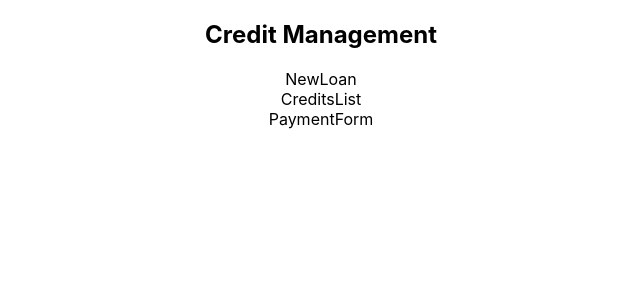
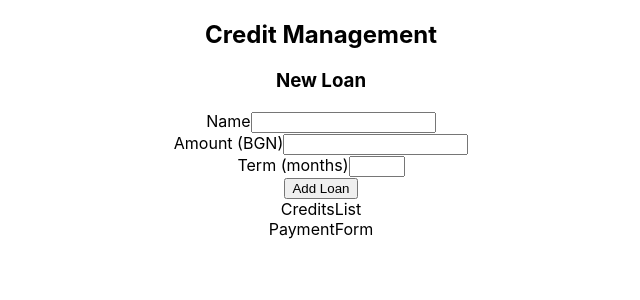
Before and after one commit to MitkoG/credit-managment, a React (Create React App) app: page / in a window 1280 px wide. Shown: the top 300 px of the page, without its empty margins (319-959 px from the left). Built offline with nearby package versions, Linux system fonts and the light colour scheme.

Commit message:
add new initial loan form structure

```diff
--- a/src/App.js
+++ b/src/App.js
@@ -1,4 +1,4 @@
-import React from 'react';
+import React, { useState } from 'react';
 import './App.css';
 import CreditsList from './components/CreditsList';
 import NewLoan from './components/NewLoan';
@@ -6,14 +6,20 @@ import PaymentForm from './components/PaymentForm';
 
 
 function App() {
+  const [credits, setCredits] = useState([]);
+  const addNewLoan = (newLoan) => {
+    const newCredit = {...newLoan, id: Date.now()}
+    setCredits([...credits, newCredit]);
+  }
+
   return (
     <div className="App">
       <h2>Credit Management</h2>
-      <NewLoan />
+      <NewLoan addNewLoan={addNewLoan}/>
       <CreditsList />
       <PaymentForm />
     </div>
   );
 }
 
-export default App;
+export default React.memo(App)
--- a/src/components/CreditsList.js
+++ b/src/components/CreditsList.js
@@ -8,4 +8,4 @@ function CreditsList() {
   )
 }
 
-export default CreditsList
+export default React.memo(CreditsList)
--- a/src/components/NewLoan.js
+++ b/src/components/NewLoan.js
@@ -1,11 +1,44 @@
-import React from 'react'
+import React, { useState } from 'react'
 
-function NewLoan() {
+function NewLoan({addNewLoan}) {
+  const [loanName, setLoanName] = useState('');
+  const [loanAmount, setLoanAmount] = useState('');
+  const [loanTerm, setLoanTerm] = useState('');
+
+  function handleSubmit(event) {
+    event.preventDefault();
+    const newLoan = {
+      loanName,
+      loanAmount,
+      loanTerm
+    };
+    addNewLoan(newLoan);
+    setLoanName('');
+    setLoanAmount('');
+    setLoanTerm('');
+  }
+  const styles = {
+    // TODO add styles
+  };
+
   return (
-    <div>
-      NewLoan
-    </div>
+    <form onSubmit={handleSubmit} style={styles}>
+      <h3>New Loan</h3>
+      <div>
+        <label>Name</label>
+        <input type='text' value={loanName} onChange={(e) => setLoanName(e.target.value)} required style={styles.input}></input>
+      </div>
+      <div>
+        <label>Amount (BGN)</label>
+        <input type='number' value={loanAmount} onChange={(e) => setLoanAmount(e.target.value)} required style={styles.input}></input>
+      </div>
+      <div>
+        <label>Term (months)</label>
+        <input type='number' value={loanTerm} onChange={(e) => setLoanTerm(e.target.value)} min='1' max='12' required style={styles.input}></input>
+      </div>
+      <button type="submit" style={styles.button}>Add Loan</button>
+    </form>
   )
 }
 
-export default NewLoan
+export default React.memo(NewLoan)
--- a/src/components/PaymentForm.js
+++ b/src/components/PaymentForm.js
@@ -8,4 +8,4 @@ function PaymentForm() {
   )
 }
 
-export default PaymentForm
+export default React.memo(PaymentForm)
```
